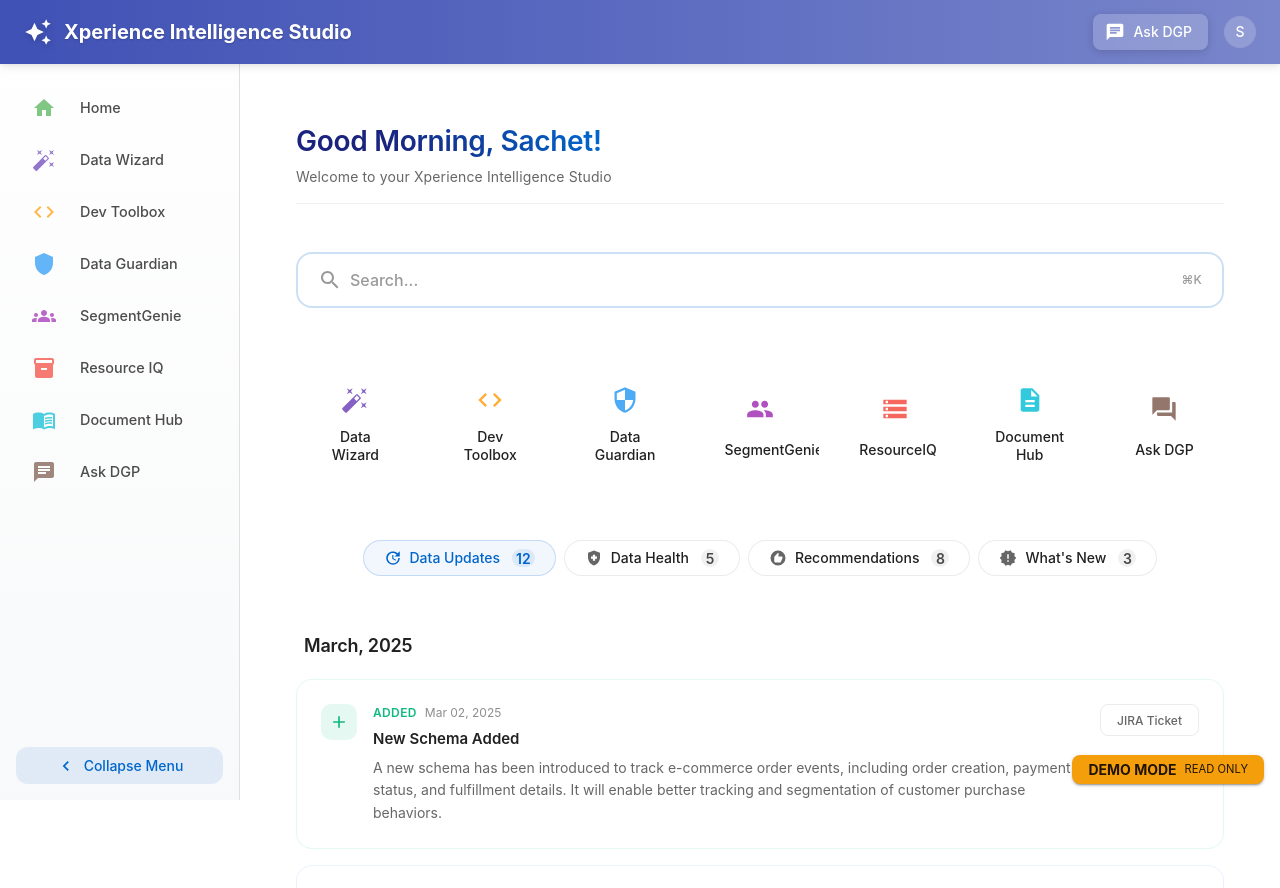
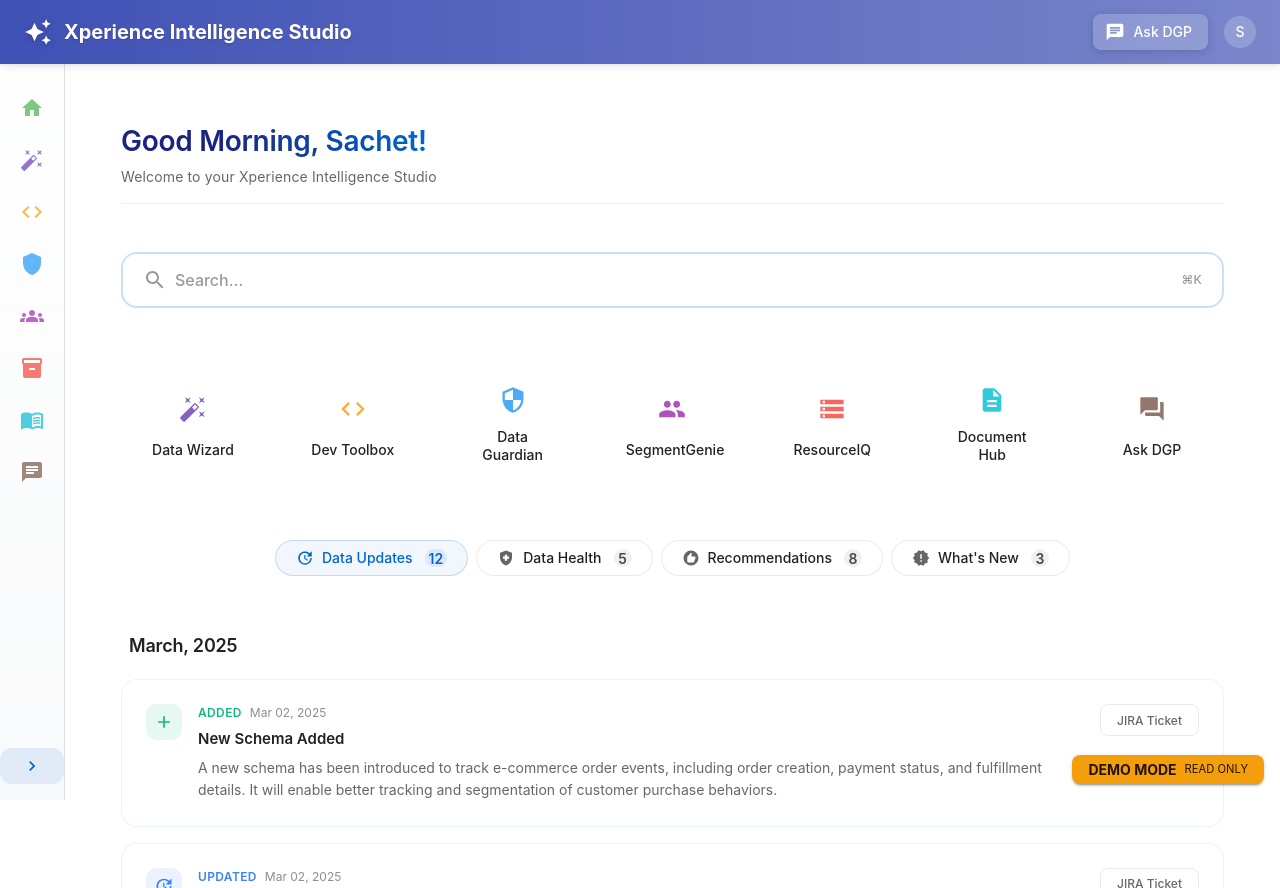
Before and after one commit to SachetRay/xis-app, a React (Create React App) app: page / in a window 1280 px wide. Built offline with nearby package versions, Linux system fonts and the light colour scheme; a web font is replaced by a local one.

Commit message:
feat: make sidenav collapsed by default

```diff
--- a/src/components/Layout/Layout.tsx
+++ b/src/components/Layout/Layout.tsx
@@ -97,7 +97,7 @@ const Layout: React.FC<LayoutProps> = ({ children }) => {
   const location = useLocation();
   const isMobile = useMediaQuery(theme.breakpoints.down('sm'));
   const [mobileOpen, setMobileOpen] = useState(false);
-  const [isExpanded, setIsExpanded] = useState(true);
+  const [isExpanded, setIsExpanded] = useState(false);
 
   const handleDrawerToggle = () => {
     setMobileOpen(!mobileOpen);
```
Also changed, not shown: 9 other files (tests, documents, lock files or other folders).
